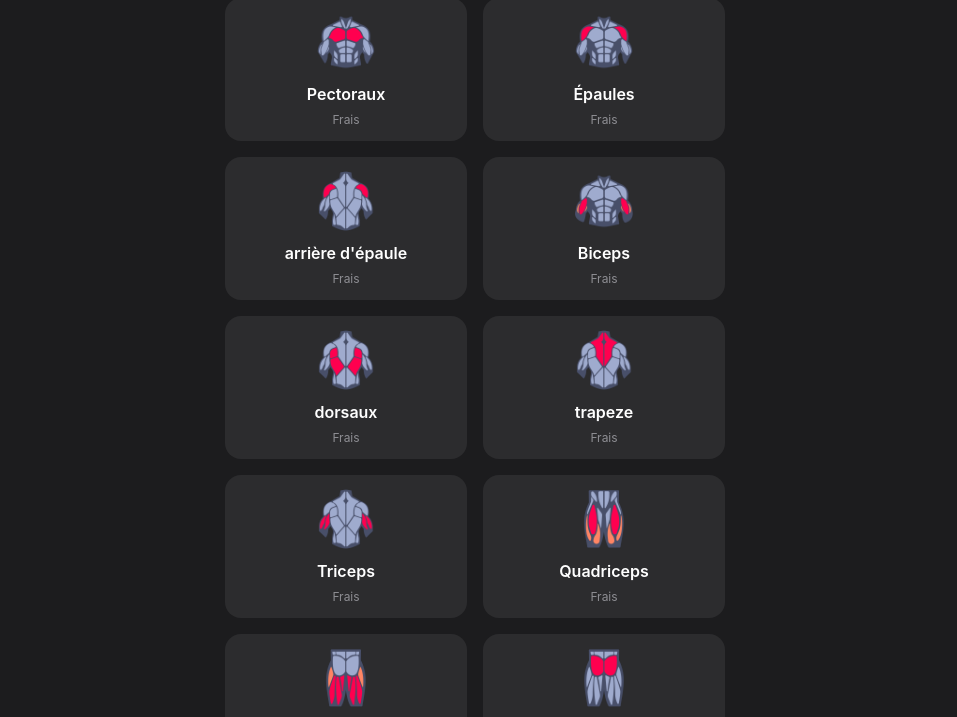
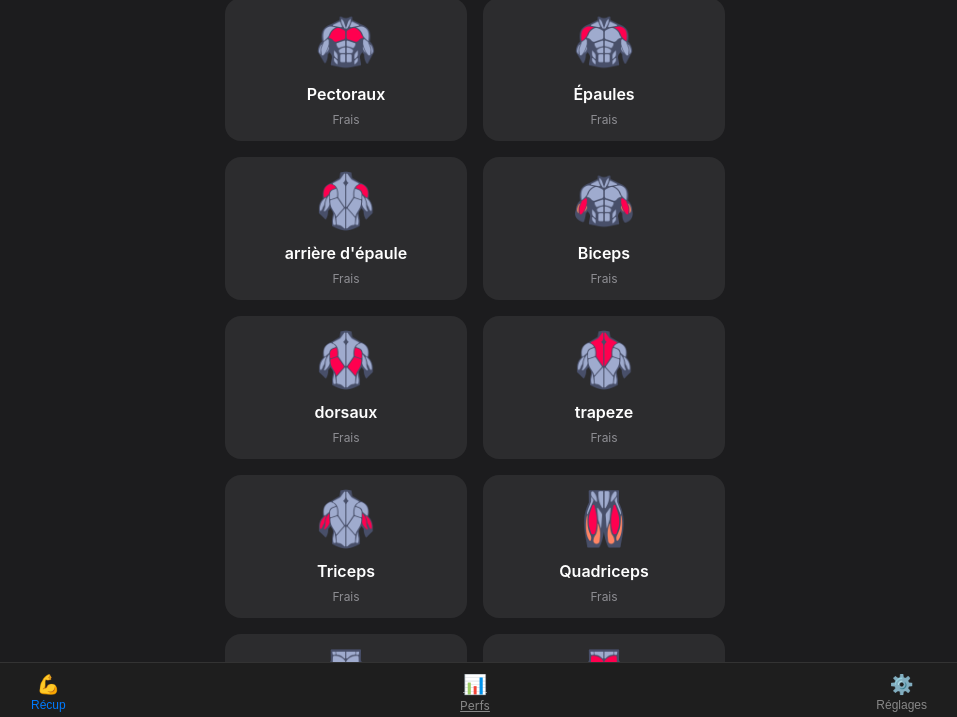
Before and after one commit to roucoulman/pillars_x_gym, a plain HTML site: page index.html in a window 1280 px wide. Shown: the part 78-795 px from the top of the page, without its empty margins (165-1122 px from the left). Drawn offline with Linux system fonts and the light colour scheme.

Commit message:
modif minimes

```diff
--- a/app.js
+++ b/app.js
@@ -16,7 +16,9 @@ const muscles = [
 ];
 
 const ICONE_CADENAS = "public/cadenas.png";
-const DUREE_RECUP_MS = 72 * 60 * 60 * 1000; // 72h
+const DUREE_RECUP_H = 72;
+
+; // 72h
 const TEMPS_APPUI_LONG = 300;
 
 const grid = document.getElementById('grid');
@@ -94,7 +96,7 @@ function afficherGrille() {
 }
 
 function verrouillerMuscle(id) {
-  timers[id] = Date.now() + DUREE_RECUP_MS;
+  timers[id] = Date.now() + DUREE_RECUP_H* 60 * 60 * 1000;
   sauvegarderEtRendre(id);
 }
 
--- a/index.html
+++ b/index.html
@@ -3,7 +3,7 @@
 <head>
   <meta charset="UTF-8">
   <meta name="viewport" content="width=device-width, initial-scale=1.0, maximum-scale=1.0, user-scalable=no">
-  <title>Recup Muscu</title>
+  <title>Recup</title>
   <link rel="stylesheet" href="style.css">
 </head>
 <body>
@@ -13,8 +13,25 @@
   </header>
 
   <main class="grid-muscles" id="grid">
-    <!-- Les carrés seront générés ici en JS -->
   </main>
+  <nav class="bottom-nav">
+
+  <button class="nav-item active">
+    <span class="icon">💪</span>
+    <span class="label">Récup</span>
+  </button>
+
+  <a class="nav-item" href="stats.html">
+    <span class="icon">📊</span>
+    <span class="label">Perfs</span>
+  </a>
+
+  <button class="nav-item">
+    <span class="icon">⚙️</span>
+    <span class="label">Réglages</span>
+  </button>
+
+</nav>
 
   <script src="app.js" defer></script>
 </body>
--- a/style.css
+++ b/style.css
@@ -31,6 +31,7 @@ header h1 {
   gap: 16px;
   max-width: 500px;
   margin: 0 auto;
+
 }
 
 /* Style d'un carré de muscle */
@@ -130,3 +131,50 @@ header h1 {
     box-shadow: 0 0 0px rgba(52, 199, 89, 0);
   }
 }
+
+/* 1. Espace de sécurité en bas de la page */
+body {
+  margin: 0;
+  /* Hauteur du menu (60px) + marge de sécurité iOS */
+  padding-bottom: calc(70px + env(safe-area-inset-bottom));
+}
+
+/* 2. Barre de navigation en bas */
+.bottom-nav {
+  position: fixed;
+  bottom: 0;
+  left: 0;
+  right: 0;
+  height: 60px;
+  background-color: #1e1e1e;
+  border-top: 1px solid #333;
+  display: flex;
+  justify-content: space-around;
+  align-items: center;
+  z-index: 1000; /* Reste au-dessus des cartes */
+
+  /* Support des écrans avec barre d'accueil (ex: iPhone récents) */
+  padding-bottom: env(safe-area-inset-bottom);
+}
+
+/* 3. Style des boutons du menu */
+.nav-item {
+  background: none;
+  border: none;
+  color: #888;
+  display: flex;
+  flex-direction: column;
+  align-items: center;
+  font-size: 0.75rem;
+  cursor: pointer;
+  flex: 1;
+}
+
+.nav-item .icon {
+  font-size: 1.2rem;
+  margin-bottom: 2px;
+}
+
+.nav-item.active {
+  color: #007bff; /* Couleur d'accentuation */
+}
```
Also changed, not shown: stats.html (added, +11 -0 lines).
